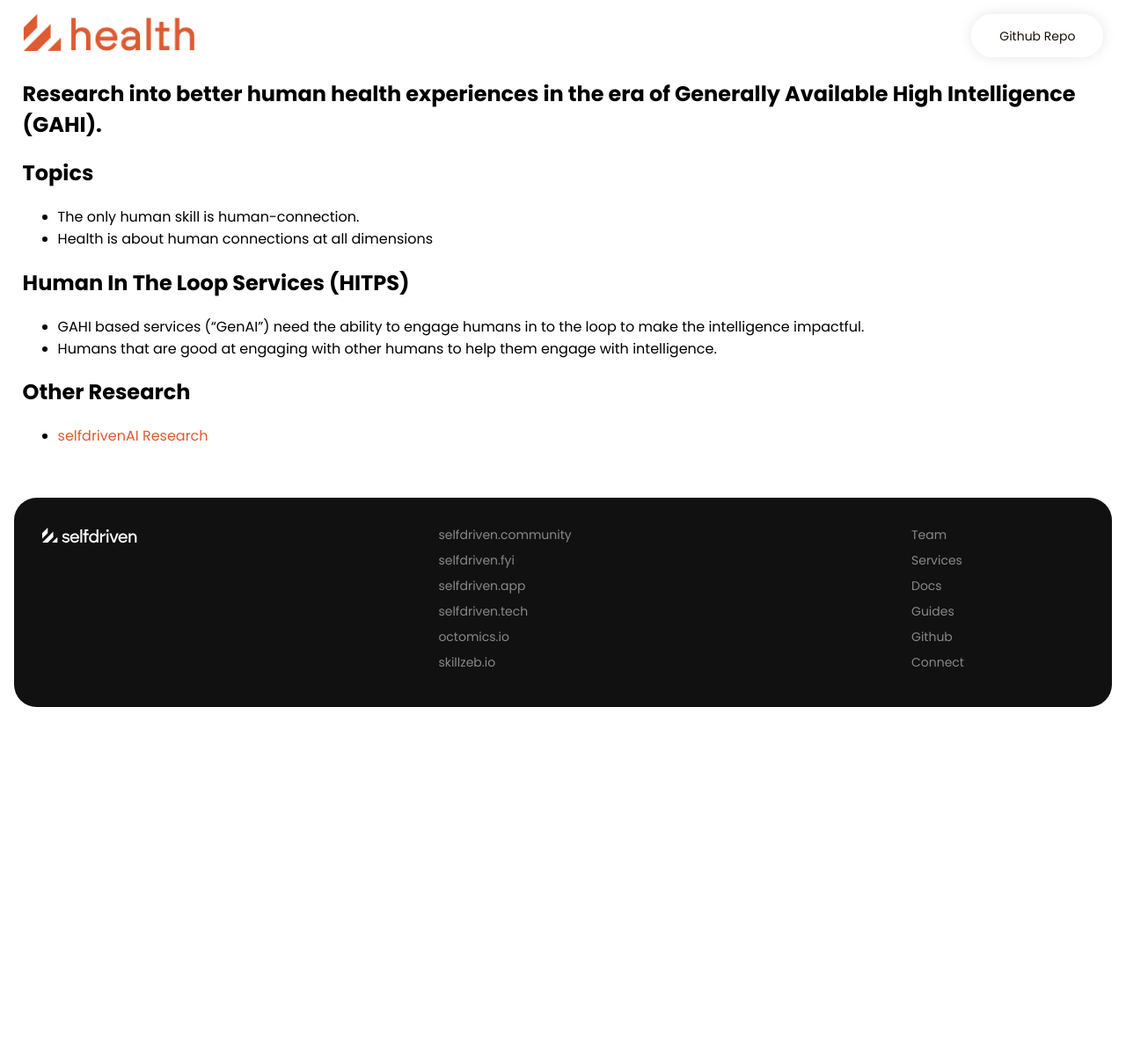
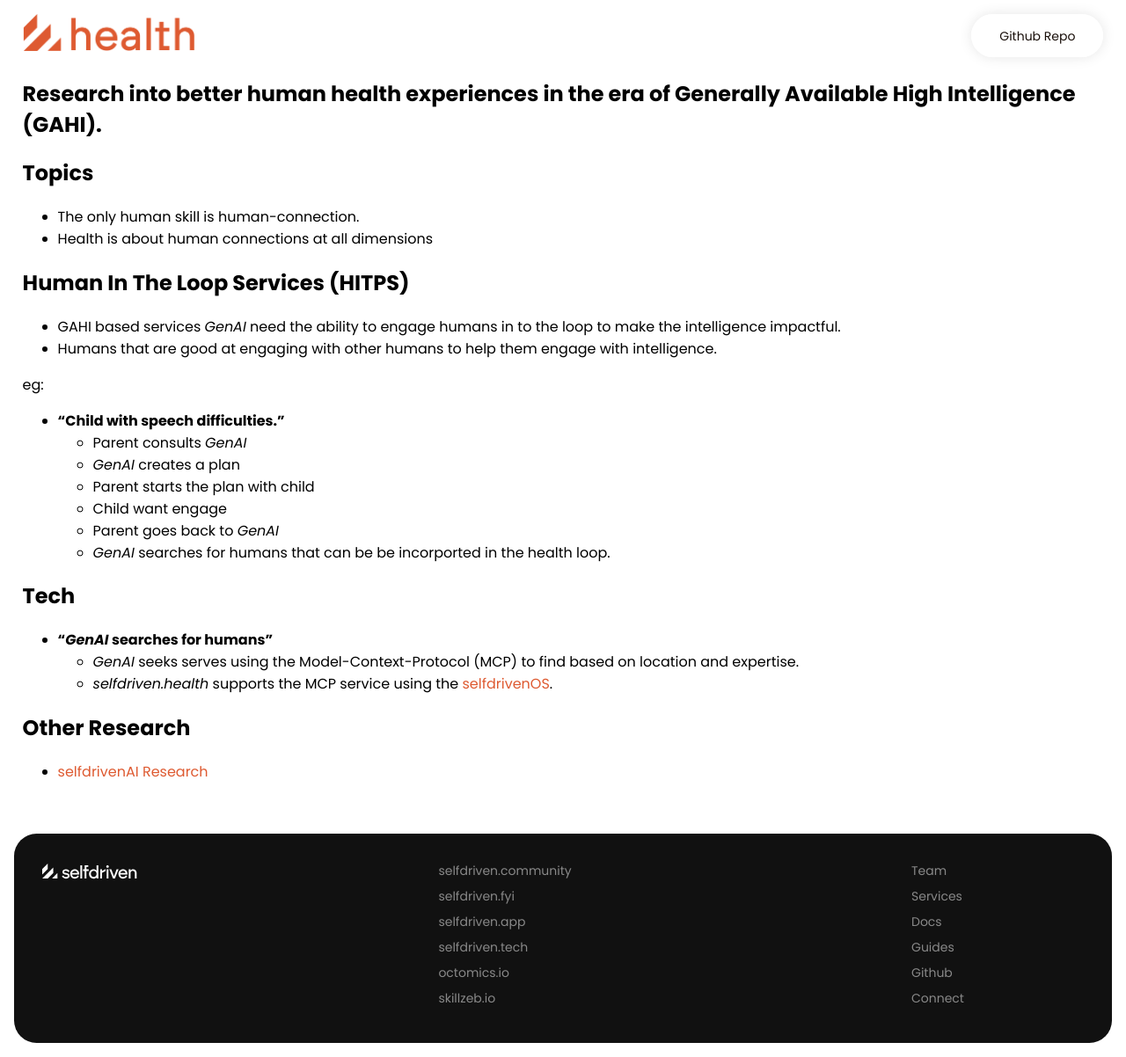
Before and after one commit to selfdriven-foundation/selfdriven-health, a Jekyll site: the page built from docs/pages/research.md, in a window 1280 px wide. Shown: the whole page at 88% size. Built offline with Jekyll 4.4.1, drawn with Linux system fonts in a browser that asks for light colours; before the commit the page ends 900 px from its top, so only the background shows below that.

Commit message:
Update research.md

```diff
--- a/docs/pages/research.md
+++ b/docs/pages/research.md
@@ -11,9 +11,22 @@
 - Health is about human connections at all dimensions
 
 ## Human In The Loop Services (HITPS)
-- GAHI based services ("GenAI") need the ability to engage humans in to the loop to make the intelligence impactful.
+- GAHI based services *GenAI* need the ability to engage humans in to the loop to make the intelligence impactful.
 - Humans that are good at engaging with other humans to help them engage with intelligence.
 
+eg:
+- **"Child with speech difficulties."**
+    - Parent consults *GenAI*
+    -  *GenAI* creates a plan
+    - Parent starts the plan with child
+    - Child want engage
+    - Parent goes back to  *GenAI*
+    -  *GenAI* searches for humans that can be be incorported in the health loop.
+
+## Tech
+- **"*GenAI* searches for humans"**
+    -  *GenAI* seeks serves using the Model-Context-Protocol (MCP) to find based on location and expertise.
+    - *selfdriven.health* supports the MCP service using the [selfdrivenOS](https://github.com/selfdriven-engagement/selfdrivenOS).
 
 ## Other Research
 - [selfdrivenAI Research](https://selfdriven.ai/research)
```
